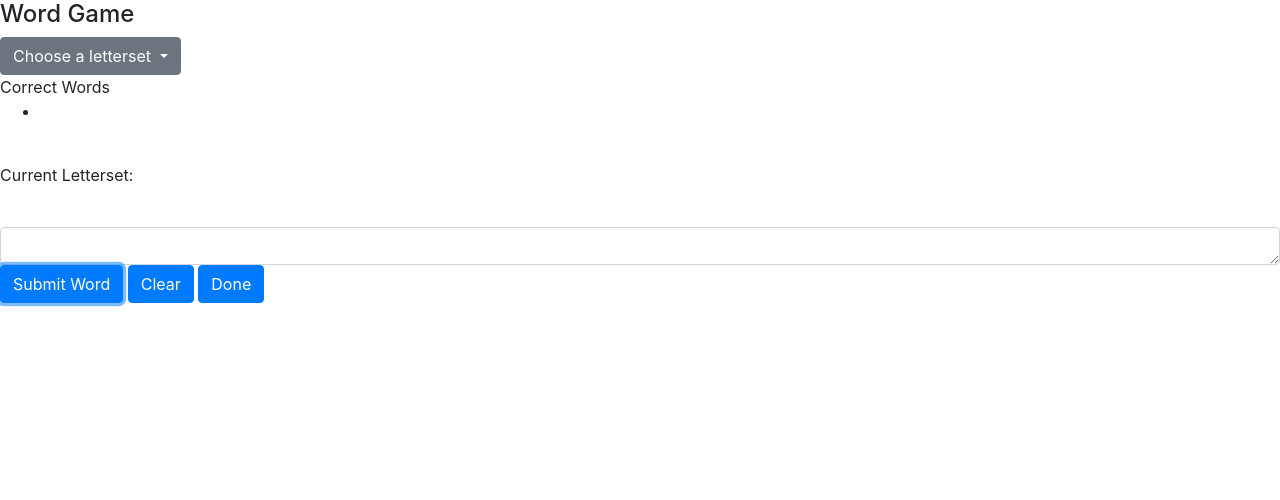
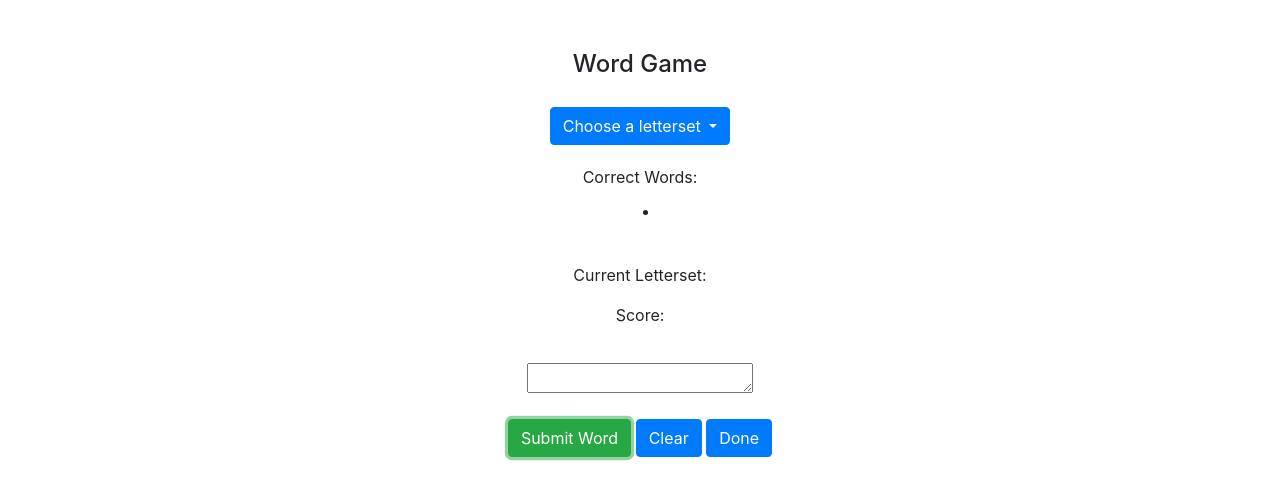
Before and after one commit to YengHV/word-game, a website: page public/wordgame.html in a window 1280 px wide. Both pictures are taken after a click on the button "Submit Word". Drawn offline with nearby package versions, Linux system fonts and the light colour scheme; no server answers.

Commit message:
score working

```diff
--- a/public/script.js
+++ b/public/script.js
@@ -8,9 +8,9 @@ $(document).ready(function () {
   $("#submitBtn").on("click", function () {
     str = $("#wordguess").val();
     console.log(str);
-    alreadyFound();
+    notFound();
     // addToCorrectWord();
-    wordCheck();
+    // wordCheck();
     $("#wordguess").empty();
   })
 
@@ -106,27 +106,20 @@ function wordCheck() {
 
 }
 
-/* Function order of execution
-
-function validWord({
-  add currentWord to div
-  display div to wordgame.html using jQuery
-  TODO: dynamically create ul, li list of valid words
-
-*/
-
 function addToCorrectWord(){
   var ul = $("#list");
   var li = $("<li>").text(str);
   $(ul).append(li);
 };
 
-function alreadyFound(){
+function notFound(){
 //every time you submit a word you check checklistArr the array
 if (checklistArr.includes(str) === false) {
 checklistArr.push(str);
 console.log(checklistArr);
 addToCorrectWord();
+wordCheck();
+
 } else {
   return alert("Already found");
 };
@@ -134,19 +127,26 @@ addToCorrectWord();
 };
 
 function postScore(){
-  $.post('/api/score', checklistArr.length)
-  .then(response => {
-    console.log(response)
-     req.body = {
-       score: 10,
-       LettersetId: 1,
-       UserId: 1
-     }
-    db.Score.create(req.body)
-    window.location = "/done"
-  })
-  .catch(error => console.log(error))
-};
+  var scoreCount = checklistArr.length;
+  var scoreDiv = $("#currentScore")
+  var score = $("<span>").text(scoreCount);
+
+  scoreDiv.append(score)
+  console.log("done")
+
+//   $.post('/api/score', checklistArr.length)
+//   .then(response => {
+//     console.log(response)
+//      req.body = {
+//        score: 10,
+//        LettersetId: 1,
+//        UserId: 1
+//      }
+//     db.Score.create(req.body)
+//     window.location = "/done"
+//   })
+//   .catch(error => console.log(error))
+ };
 // array length will be the score count
 // post score number will set score for user in our database
 // on click "done" will render the done page
--- a/public/style.css
+++ b/public/style.css
@@ -0,0 +1,35 @@
+#body {
+    text-align: center;
+}
+
+.headerOne {
+    /* text-align: center; */
+    padding-top: 50px;
+    padding-bottom: 20px;
+}
+
+.dropdown-style {
+    /* text-align: center; */
+    padding-bottom: 20px;
+}
+
+#correctwords {
+    padding-bottom: 10px;
+}
+
+#charDiv {
+    text-align: center;
+    padding-bottom: 20px;
+}
+
+ul {
+    text-align: center;
+    display: inline-block;
+    /* text-align: left; */
+    /* list-style-type: none; */
+    /* list-style: inside; */
+}
+
+.textboxstyle {
+    padding: 20px;
+}
--- a/public/wordgame.html
+++ b/public/wordgame.html
@@ -7,26 +7,26 @@
 
     <!-- Bootstrap CSS -->
     <link rel="stylesheet" href="https://maxcdn.bootstrapcdn.com/bootstrap/4.0.0/css/bootstrap.min.css" integrity="sha384-Gn5384xqQ1aoWXA+058RXPxPg6fy4IWvTNh0E263XmFcJlSAwiGgFAW/dAiS6JXm" crossorigin="anonymous">
+    <link rel="stylesheet" href="/style.css">
 
     <title>Word Game</title>
   </head>
-<body>
+<body id = "body">
   <div>
-    <h4>Word Game</h4>
+    <h4 class = "headerOne">Word Game</h4>
   </div>
-  <div class="dropdown">
-    <button class="btn btn-secondary dropdown-toggle" type="button" id="dropdownMenuButton" data-toggle="dropdown" aria-haspopup="true" aria-expanded="false">
+  <div class="dropdown dropdown-style">
+    <button class="btn btn-primary dropdown-toggle" type="button" id="dropdownMenuButton" data-toggle="dropdown" aria-haspopup="true" aria-expanded="false">
       Choose a letterset
     </button>
     <div class="dropdown-menu" aria-labelledby="dropdownMenuButton">
       <a class="dropdown-item" href="#" id="blastro">blastro</a>
-      <!-- <a class="dropdown-item" href="#">ahpenmo</a>
-      <a class="dropdown-item" href="#">phemais</a> -->
+
     </div>
   </div>
   <!-- Correct Word List -->
-  <div>
-    <div id="correctwords">Correct Words</div>
+  <div class="container">
+    <div id="correctwords">Correct Words:</div>
     <ul id="list">
     </ul>
 </div>
@@ -36,14 +36,18 @@
   <div id = "letterset">
     <p >Current Letterset:
       <span id = "currentLetterset"></span></p>
-
+  </div>
+  <!--Current Score-->
+  <div id = "score">
+    <p >Score:
+      <span id = "currentScore"></span></p>
   </div>
   <!-- Word Guess Area -->
-  <div >
-    <label for=""></label>
-    <textarea class="form-control" name="" id="wordguess" rows="1"></textarea>
+  <div class="textboxstyle">
+    <textarea id="wordguess" rows="1" cols="20">
+    </textarea>
   </div>
-  <button type="submit" class="btn btn-primary" id="submitBtn">Submit Word</button>
+  <button type="submit" class="btn btn-success" id="submitBtn">Submit Word</button>
   <button type="submit" class="btn btn-primary" id="clearBtn" >Clear</button>
   <button type="submit" class="btn btn-primary" id="doneBtn" >Done</button>
 
@@ -55,28 +59,3 @@
     <script src="script.js"></script>
 </body>
 </html>
-
-<!-- -----------------
-Below is sample HTML code from Bootstrap Getting Started Page
-<!doctype html>
-<html lang="en">
-  <head>
-    <!-- Required meta tags -->
-    <!-- <meta charset="utf-8">
-    <meta name="viewport" content="width=device-width, initial-scale=1, shrink-to-fit=no">
-
-    <!-- Bootstrap CSS -->
-    <!-- <link rel="stylesheet" href="https://maxcdn.bootstrapcdn.com/bootstrap/4.0.0/css/bootstrap.min.css" integrity="sha384-Gn5384xqQ1aoWXA+058RXPxPg6fy4IWvTNh0E263XmFcJlSAwiGgFAW/dAiS6JXm" crossorigin="anonymous"> -->
-
-    <!-- <title>Hello, world!</title>
-  </head>
-  <body>
-    <h1>Hello, world!</h1> -->
-
-    <!-- Optional JavaScript -->
-    <!-- jQuery first, then Popper.js, then Bootstrap JS -->
-    <!-- <script src="https://code.jquery.com/jquery-3.2.1.slim.min.js" integrity="sha384-KJ3o2DKtIkvYIK3UENzmM7KCkRr/rE9/Qpg6aAZGJwFDMVNA/GpGFF93hXpG5KkN" crossorigin="anonymous"></script>
-    <script src="https://cdnjs.cloudflare.com/ajax/libs/popper.js/1.12.9/umd/popper.min.js" integrity="sha384-ApNbgh9B+Y1QKtv3Rn7W3mgPxhU9K/ScQsAP7hUibX39j7fakFPskvXusvfa0b4Q" crossorigin="anonymous"></script>
-    <script src="https://maxcdn.bootstrapcdn.com/bootstrap/4.0.0/js/bootstrap.min.js" integrity="sha384-JZR6Spejh4U02d8jOt6vLEHfe/JQGiRRSQQxSfFWpi1MquVdAyjUar5+76PVCmYl" crossorigin="anonymous"></script> -->
-  <!-- </body>
-</html> -->
```
